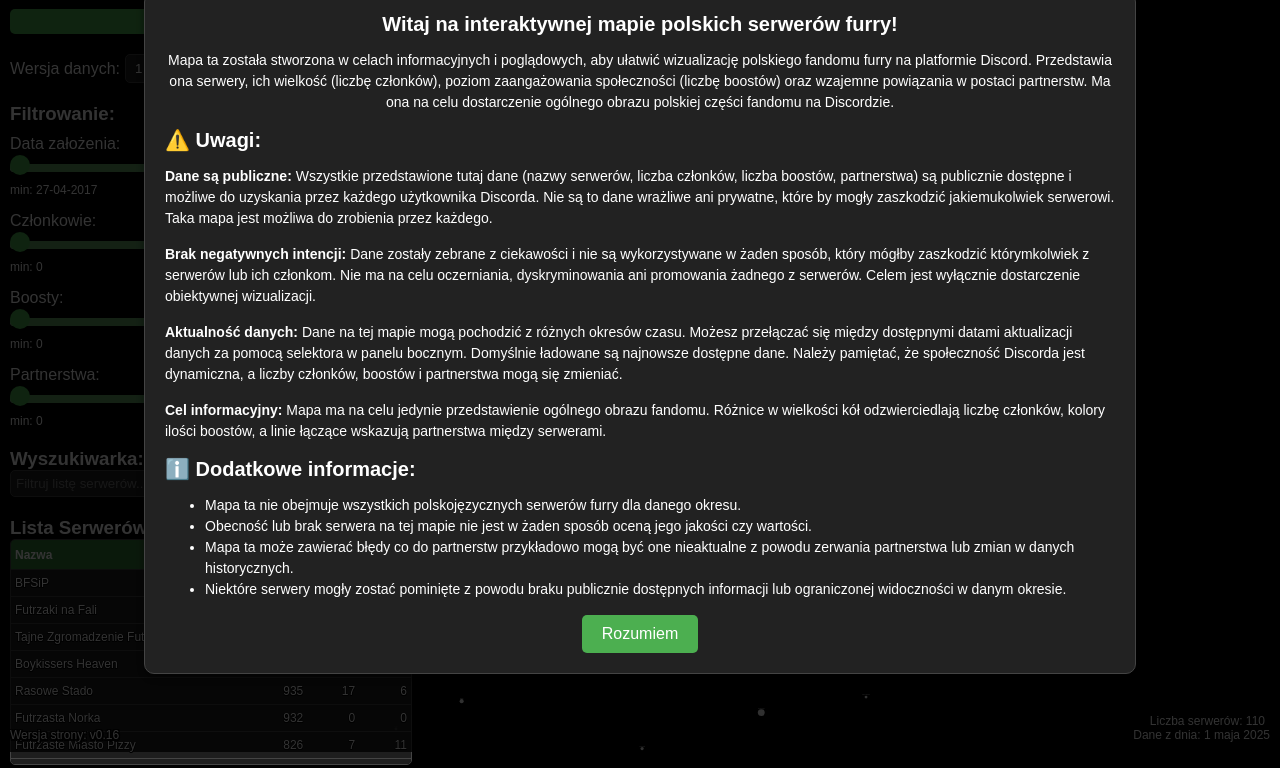
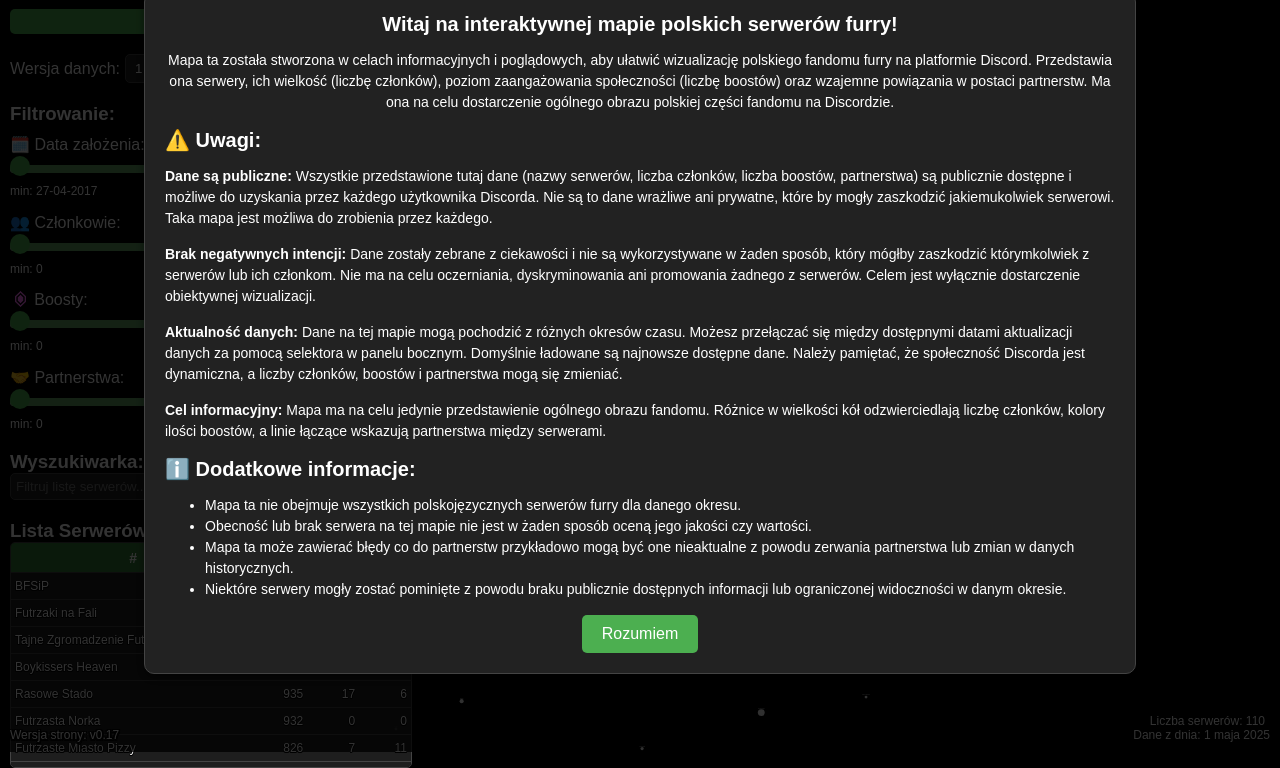
Before and after one commit to GalecO1987/galeco1987.github.io, a plain HTML site: page index.html in a window 1280 px wide. Shown: the part 48-816 px from the top of the page. Drawn offline with nearby package versions, Linux system fonts and the light colour scheme.

Commit message:
Update index.html

```diff
--- a/index.html
+++ b/index.html
@@ -68,7 +68,7 @@
     <h3>Filtrowanie:</h3>
     <div id="filterPanel">
       <div class="filter-item">
-        <label for="dateFilterMin">Data założenia:</label>
+        <label for="dateFilterMin">🗓️ Data założenia:</label>
         <div class="range-slider-container">
           <div class="range-track"></div>
           <div class="range-fill"></div>
@@ -82,7 +82,7 @@
       </div>
 
       <div class="filter-item">
-        <label for="memberFilterMin">Członkowie:</label>
+        <label for="memberFilterMin">👥 Członkowie:</label>
         <div class="range-slider-container">
           <div class="range-track"></div>
           <div class="range-fill"></div>
@@ -96,7 +96,9 @@
       </div>
 
       <div class="filter-item">
-        <label for="boostFilterMin">Boosty:</label>
+        <label for="boostFilterMin">
+          <img src="images/boost-icon.png" alt="Boosty" style="height: 1em; width: auto; vertical-align: -0.15em; margin-right: 0.85em; position: relative; left: 5px;">Boosty:
+        </label>
         <div class="range-slider-container">
           <div class="range-track"></div>
           <div class="range-fill"></div>
@@ -110,7 +112,7 @@
       </div>
 
       <div class="filter-item">
-        <label for="partnershipFilterMin">Partnerstwa:</label>
+        <label for="partnershipFilterMin">🤝 Partnerstwa:</label>
         <div class="range-slider-container">
           <div class="range-track"></div>
           <div class="range-fill"></div>
@@ -134,7 +136,9 @@
         <table id="serverTable">
           <thead>
             <tr>
+              <th class="non-sortable icon-header" title="Miejsce">#</th>
               <th class="sortable" data-sort-by="id">Nazwa <span class="sort-arrow"></span></th>
+              <th class="sortable icon-header" data-sort-by="creationDate" title="Data Założenia">🗓️ <span class="sort-arrow"></span></th>
               <th class="sortable icon-header" data-sort-by="members" title="Członkowie">👥 <span class="sort-arrow"></span></th>
               <th class="sortable icon-header" data-sort-by="boosts" title="Boosty"><img src="images/boost-icon.png" alt="Boosty"> <span class="sort-arrow"></span></th>
               <th class="sortable icon-header" data-sort-by="partnerships" title="Partnerstwa">🤝 <span class="sort-arrow"></span></th>
@@ -161,7 +165,7 @@
     </div>
 
     <!-- Stopka podzielona na lewą i prawą część -->
-    <div id="pageVersion">Wersja strony: v0.16</div>
+    <div id="pageVersion">Wersja strony: v0.17</div>
 
     <div id="dataDate">
         <div>Liczba serwerów: <span id="serverCount"></span></div>
```
